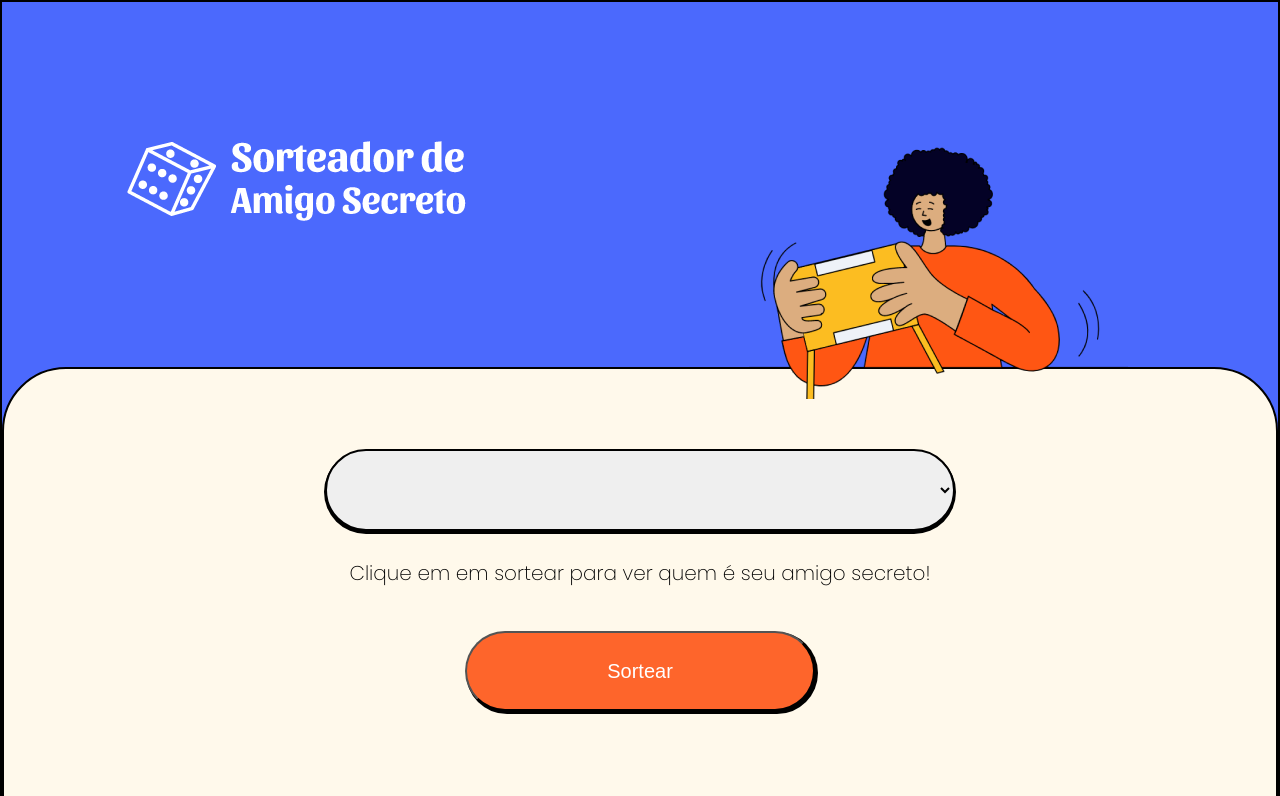
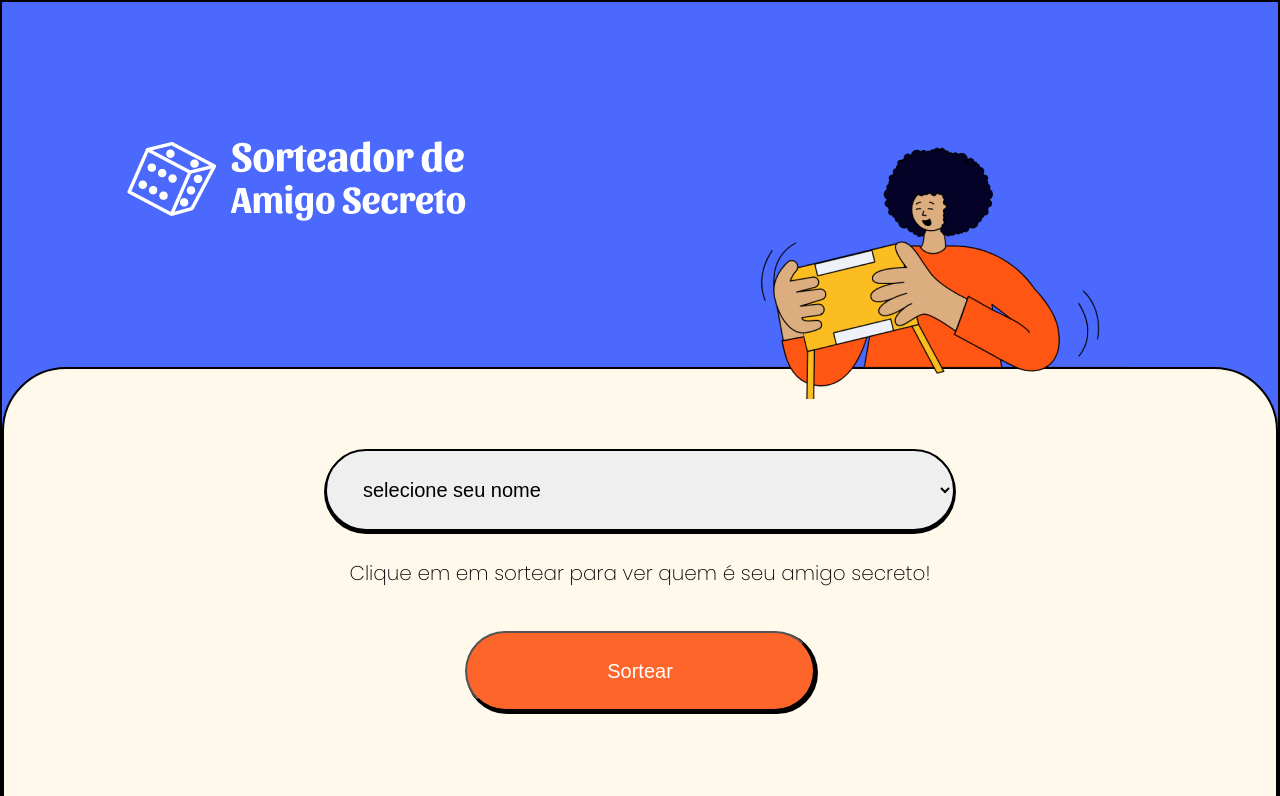
Before and after one commit to netodomingos/sorteador, a React (Create React App) app: page /sorteio in a window 1280 px wide. Shown: the top 796 px of the page. Built offline with nearby package versions, Linux system fonts and the light colour scheme.

Commit message:
🐞 fix: option default

```diff
--- a/src/pages/Sorteio.tsx
+++ b/src/pages/Sorteio.tsx
@@ -31,6 +31,7 @@ export default function Sorteio() {
               value={participante}
               onChange={evento => setParticipante(evento.target.value)}
             >
+              <option value="">selecione seu nome</option>
               {participantes.map(participante => <option value={participante} key={participante}>{participante}</option>)}
             </select>
             <p>Clique em em sortear para ver quem é seu amigo secreto!</p>
```
